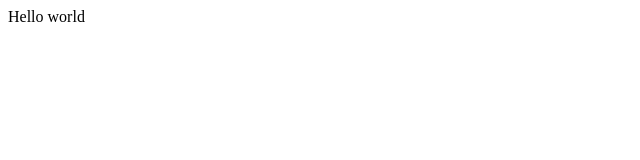
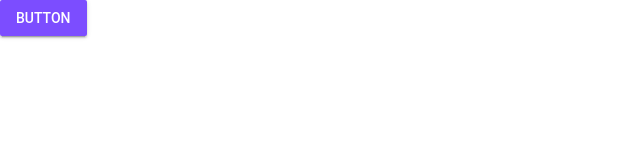
Before and after one commit to evan-cagiannos/ICS20-UL1-1, a plain HTML site: page index.html in a window 1280 px wide. Shown: the whole page, without its empty margins (0-640 px from the left). Drawn offline with nearby package versions, Linux system fonts and the light colour scheme.

```diff
--- a/index.html
+++ b/index.html
@@ -1,16 +1,33 @@
 <!DOCTYPE html>
-<html>
-
-<head>
-  <meta charset="utf-8">
-  <meta name="viewport" content="width=device-width">
-  <title>replit</title>
-  <link href="style.css" rel="stylesheet" type="text/css" />
-</head>
-
-<body>
-  Hello world
-  <script src="script.js"></script>
-</body>
-
+<!-- ICS20-UL1-1 -->
+<html lang="en-ca">
+  <head>
+    <meta charset="utf-8">
+    <meta name="description" content="My first webpage, with MDL">
+    <meta name="keywords" content="mths, ics2o">
+    <meta name="author" content="evan cagiannos">
+    <meta name="viewport" content="width=device-width, initial-scale=1.0">
+    <link rel="stylesheet" href="https://fonts.googleapis.com/icon?family=Material+Icons">
+    <link rel="stylesheet" href="https://code.getmdl.io/1.3.0/material.indigo-pink.min.css">
+    <link rel="stylesheet" href="https://code.getmdl.io/1.3.0/material.indigo-deep_purple.min.css" />
+    <link rel="apple-touch-icon" sizes="180x180" href="/apple-touch-icon.png">
+    <link rel="icon" type="image/png" sizes="32x32" href="/favicon-32x32.png">
+    <link rel="icon" type="image/png" sizes="16x16" href="/favicon-16x16.png">
+    <link rel="manifest" href="/site.webmanifest">
+    <title>My first webpage, with with js</title>
+  </head>
+   <body>
+    <script defer src="https://code.getmdl.io/1.3.0/material.min.js"></script>
+    <div class = "mdl-layout mdl-js-layout mdl-layout--fixed-header">
+    </div>
+ <script>
+      function myButtonClicked() {
+        alert("Hello, Wordl!")
+      }
+    </script>
+<!-- Accent-colored raised button with ripple -->
+<button class="mdl-button mdl-js-button mdl-button--raised mdl-js-ripple-effect mdl-button--accent" onclick="myButtonClicked()">
+  Button
+</button>
+   </body>
 </html>
--- a/style.css
+++ /dev/null
@@ -1,4 +0,0 @@
-html, body {
-  height: 100%;
-  width: 100%;
-}
```
Also changed, not shown: script.js (deleted).
